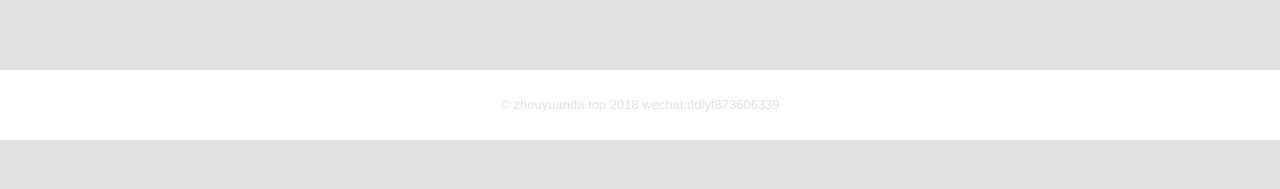
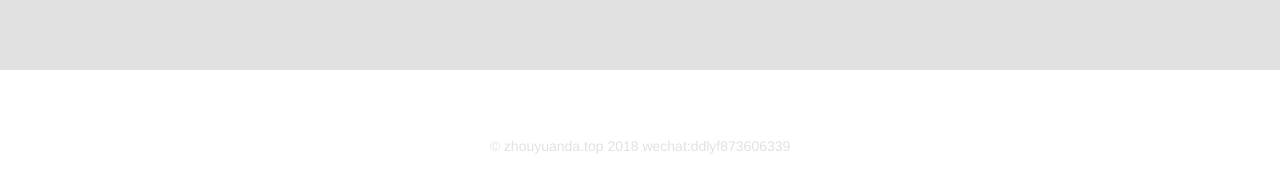
Before and after one commit to Adashuai5/cnode-ada, a Vue app: page / in a window 1280 px wide. Shown: the part 763-952 px from the top of the page. Before the commit the page ends 903 px from the top, so only its background shows below. Built offline with nearby package versions, Linux system fonts and the light colour scheme; no server answers.

Commit message:
footer 重写

```diff
--- a/src/App.vue
+++ b/src/App.vue
@@ -52,20 +52,19 @@
     }
 
     footer {
-        clear: both;
-        background: #fff;
+        padding: 5vh 0;
+        text-align: center;
+        background: white;
     }
 
     .footer_main {
-        display: flex;
-        justify-content: center;
         width: 90%;
         max-width: 1400px;
         min-width: 960px;
         margin: 0 auto;
         color: #e2e2e2;
         padding: 22px 0;
-        font-size: 13px;
+        font-size: 14px;
         line-height: 2em;
     }
 
@@ -75,7 +74,7 @@
             min-height: 0;
         }
         footer {
-            margin: 0 5px 5px;
+            display: none;
         }
 
     }
```
